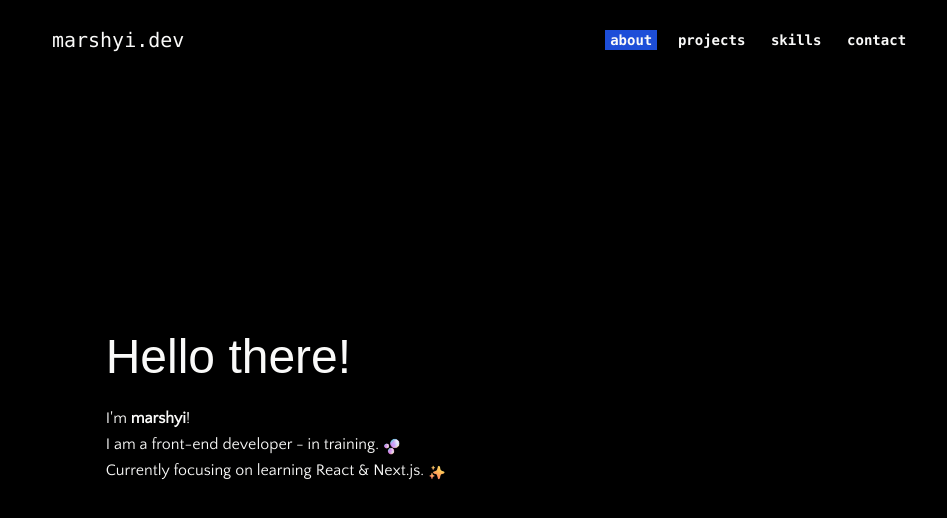
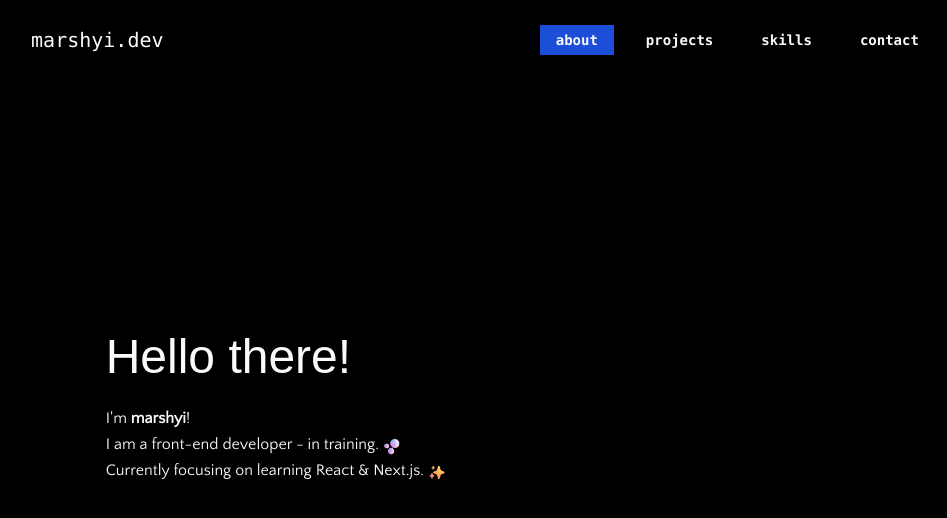
Before and after one commit to marshyi/marshyi.dev, a Next.js app: page / in a window 1280 px wide. Shown: the top 518 px of the page, without its empty margins (161-1108 px from the left). Built offline with nearby package versions, Linux system fonts and the light colour scheme; a web font is replaced by a local one.

Commit message:
Minor aesthetic changes

```diff
--- a/src/app/globals.css
+++ b/src/app/globals.css
@@ -27,6 +27,6 @@
   display: none;
 }
 
-a {
-  padding: 0.2rem 0.3rem;
+a, li {
+  padding: 5px 8px;
 }
--- a/src/components/navbar.tsx
+++ b/src/components/navbar.tsx
@@ -32,10 +32,10 @@ export default function NavBar() {
       <h1 className="font-mono text-xl"><Link href="/" tabIndex={1} className="hover:bg-blue-700">marshyi.dev</Link></h1>
       <nav>
         <ul className="flex space-x-4 font-mono text-sm font-bold lowercase">
-          <li className={activeSection === 'about' ? 'bg-blue-700' : ''}><Link href="#about" tabIndex={2} className="hover:bg-blue-700">About</Link></li>
-          <li className={activeSection === 'projects' ? 'bg-blue-700' : ''}><Link href="#projects" tabIndex={3} className="hover:bg-blue-700">Projects</Link></li>
-          <li className={activeSection === 'skills' ? 'bg-blue-700' : ''}><Link href="#skills" tabIndex={4} className="hover:bg-blue-700">Skills</Link></li>
-          <li className={activeSection === 'contact' ? 'bg-blue-700' : ''}><Link href="#contact" tabIndex={5} className="hover:bg-blue-700">Contact</Link></li>
+          <li className={activeSection === 'about' ? 'bg-blue-700' : 'hover:bg-blue-700'}><Link href="#about" tabIndex={2}>About</Link></li>
+          <li className={activeSection === 'projects' ? 'bg-blue-700' : 'hover:bg-blue-700'}><Link href="#projects" tabIndex={3}>Projects</Link></li>
+          <li className={activeSection === 'skills' ? 'bg-blue-700' : 'hover:bg-blue-700'}><Link href="#skills" tabIndex={4}>Skills</Link></li>
+          <li className={activeSection === 'contact' ? 'bg-blue-700' : 'hover:bg-blue-700'}><Link href="#contact" tabIndex={5}>Contact</Link></li>
         </ul>
       </nav>
     </header>
```
